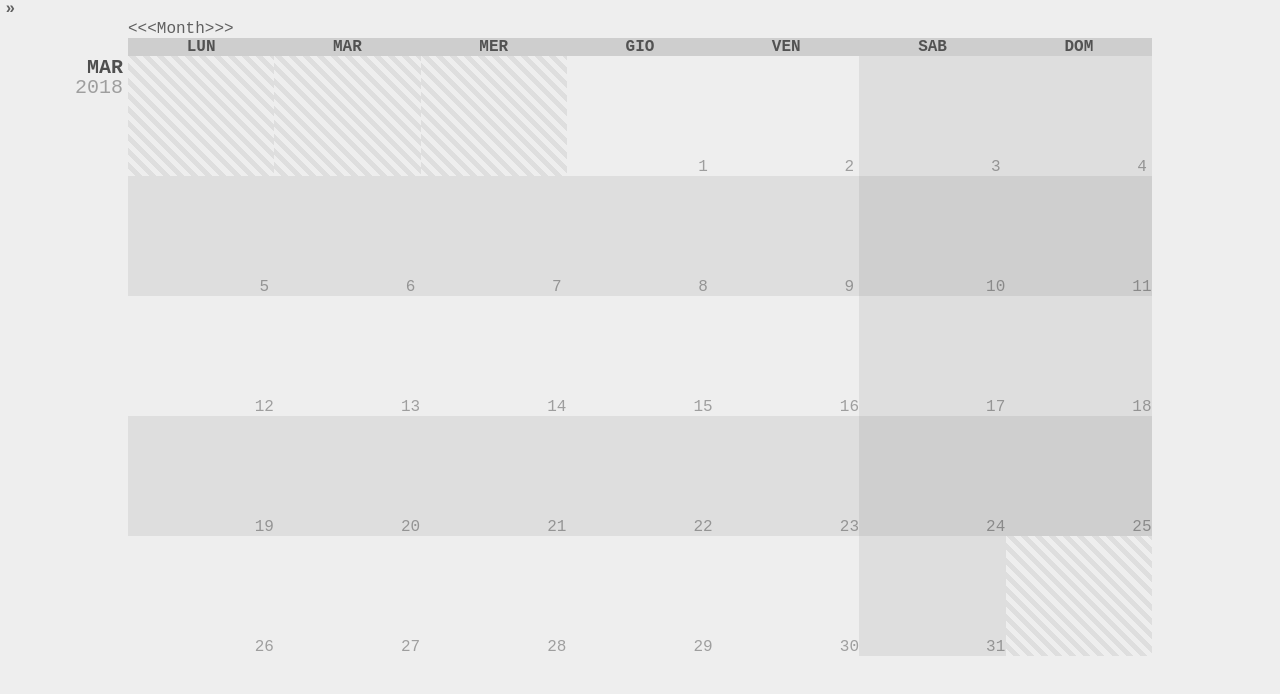
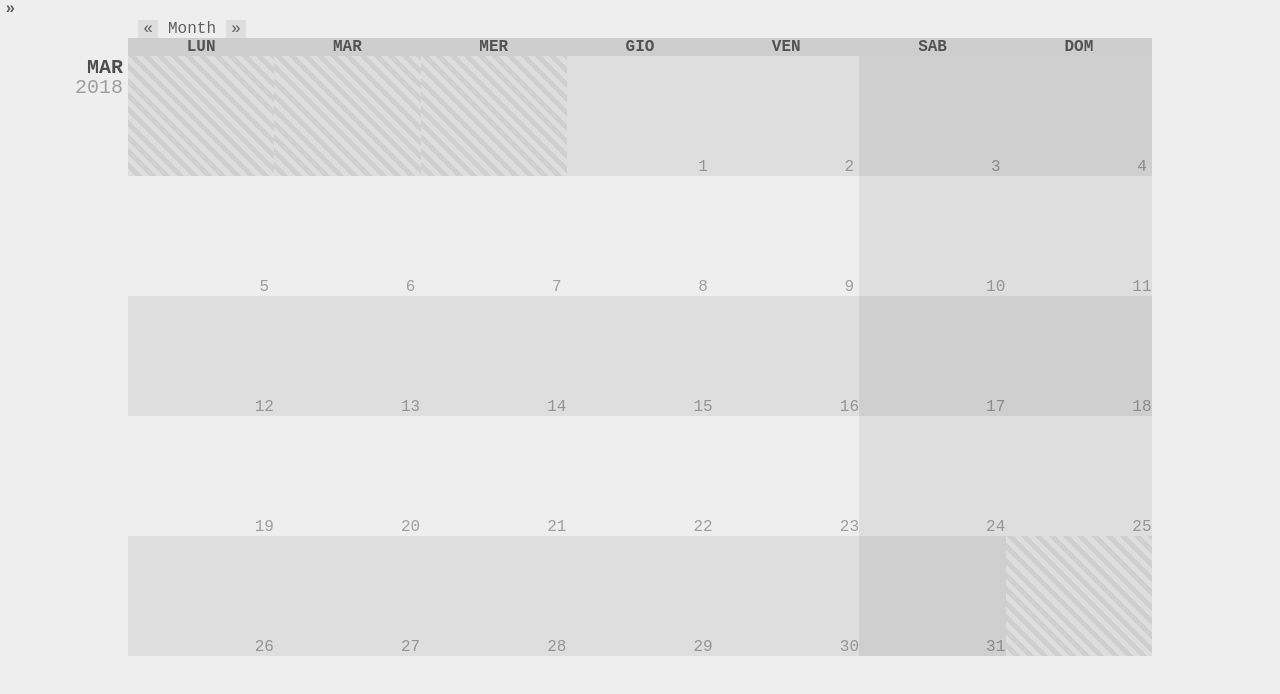
Before and after one commit to FormeOrme/projects, a plain HTML site: page consuntivi/index.html in a window 1280 px wide. Drawn offline with Linux system fonts and the light colour scheme.

Commit message:
Updated month label and navigation buttons

```diff
--- a/consuntivi/calendar.js
+++ b/consuntivi/calendar.js
@@ -40,6 +40,10 @@
 
         $cells
             .attr('data-month', month)
+            .attr('data-month-name', months[month])
+            .attr('data-year', year);
+
+        $cells.find('.label')
             .attr('data-month-name', months[month])
             .attr('data-year', year);
 
@@ -87,7 +91,7 @@
 
 
 function getId(month, year){
-    return '[data-month="' + month + '"][data-year="' + year + '"]';
+    return '.cells[data-month="' + month + '"][data-year="' + year + '"]';
 }
 function getIdAfter(month, year){
     month++;
--- a/consuntivi/index.html
+++ b/consuntivi/index.html
@@ -16,6 +16,7 @@
         <div id="templates">
             <span class="activity"><span class="hours">8</span><span class="desc">Malattia</span></span>
             <div class="cells" data-month="" data-year="">
+                <span class="label"></span>
                 <div class="row">
                     <div data-wdn="1" data-wd="" data-day="" class="cell"><div class="wrapper"></div></div>
                     <div data-wdn="2" data-wd="" data-day="" class="cell"><div class="wrapper"></div></div>
@@ -65,9 +66,9 @@
         </div>
         <div id="container">
             <div class="nav">
-                <span class="prev"><<<</span>
+                <span class="prev">&laquo;</span>
                 <span>Month</span>
-                <span class="next">>>></span>
+                <span class="next">&raquo;</span>
             </div>
             <div class="hide-empty" id="table">
                 <div class="headers">
--- a/consuntivi/main.css
+++ b/consuntivi/main.css
@@ -139,17 +139,21 @@
     font-size: 16px;
 }
 
+.prev,
+.next {
+    cursor: pointer;
+    width: 20px;
+    display: inline-block;
+    text-align: center;
+    background: #0001;
+    margin: 0px 10px;
+}
+
 .cells{
     position:relative;
 }
-.cells.open:before{
-    color: #000A;
-}
-.cells.open:after{
-    color: #0005;
-}
-.cells:before,
-.cells:after{
+.cells .label:before,
+.cells .label:after{
     color: #0000;
     font-size: 20px;
     position: absolute;
@@ -157,13 +161,19 @@
     width: 50px;
     text-align: right;
 }
-.cells:before{
+.cells .label:before{
     content: attr(data-month-name);
     font-weight: 600;
 }
-.cells:after{
+.cells .label:after{
     content: attr(data-year);
     top: 20px;
+}
+.cells.open .label:before{
+    color: #000A;
+}
+.cells.open .label:after{
+    color: #0005;
 }
 
 /* HEADER MANAGEMENT */
```
